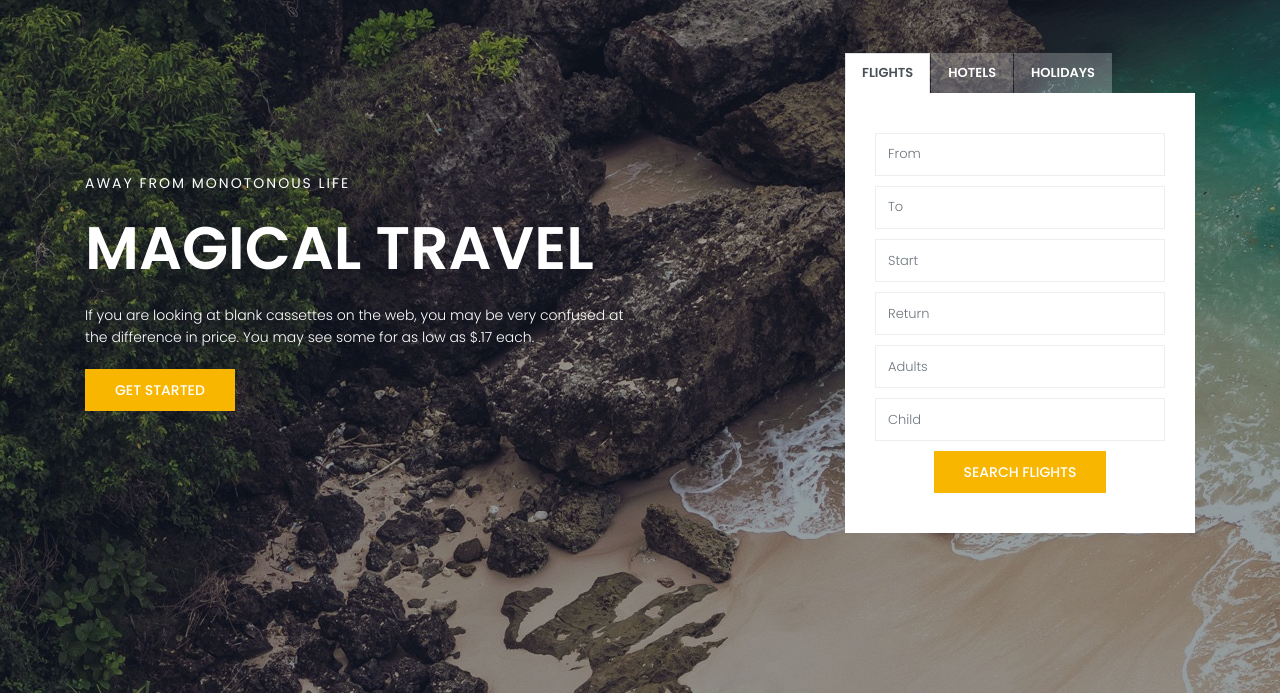
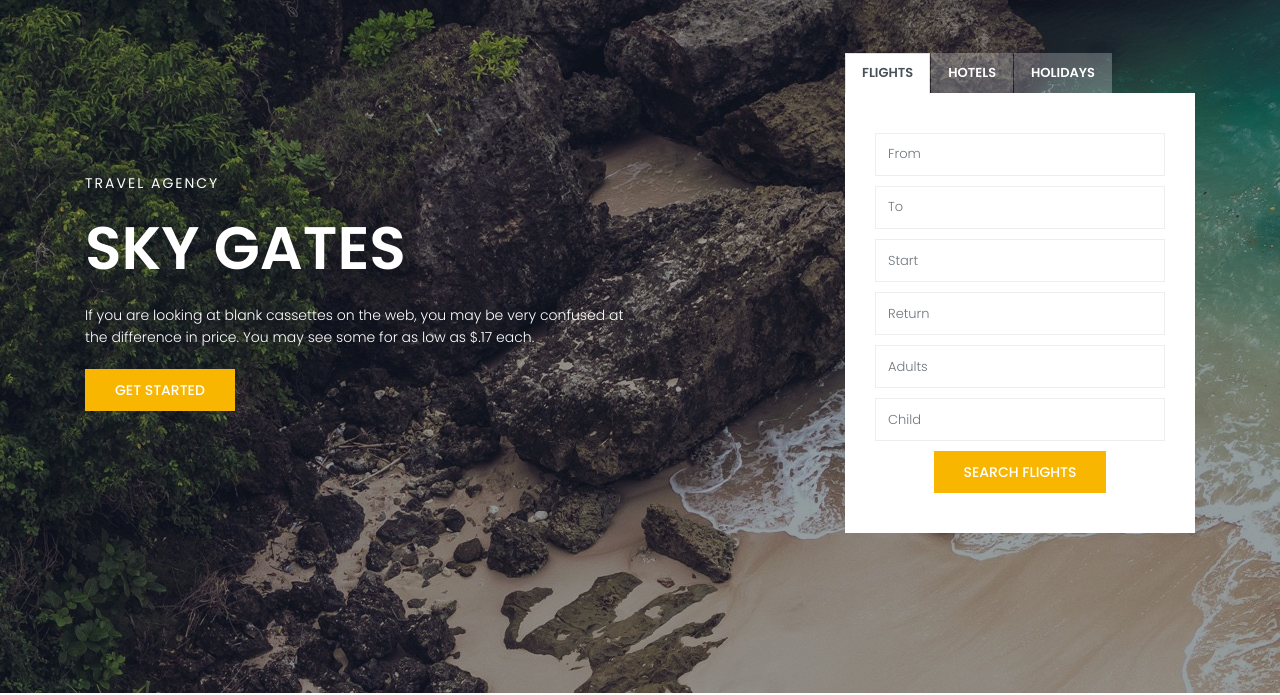
Before and after one commit to mameskygates/travelista-master, a plain HTML site: page index.html in a window 1280 px wide. Shown: the part 107-802 px from the top of the page. Drawn offline with Linux system fonts and the light colour scheme; some packages are replaced by stand-ins of ours.

Commit message:
Update index.html

```diff
--- a/index.html
+++ b/index.html
@@ -94,8 +94,8 @@
 				<div class="container">
 					<div class="row fullscreen align-items-center justify-content-between">
 						<div class="col-lg-6 col-md-6 banner-left">
-							<h6 class="text-white">Away from monotonous life</h6>
-							<h1 class="text-white">Magical Travel</h1>
+							<h6 class="text-white">TRAVEL AGENCY</h6>
+							<h1 class="text-white">SKY GATES</h1>
 							<p class="text-white">
 								If you are looking at blank cassettes on the web, you may be very confused at the difference in price. You may see some for as low as $.17 each.
 							</p>
```
